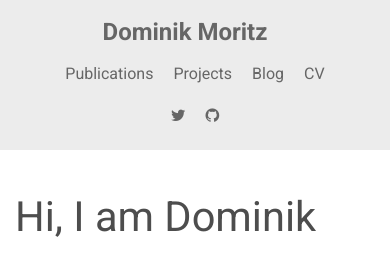
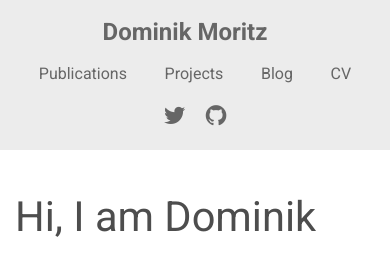
Before and after one commit to domoritz/domoritz.github.io, a Jekyll site: the page built from index.md, in a window 390 px wide. Shown: the top 257 px of the page. Built offline with Jekyll 4.4.1, drawn with Linux system fonts in a browser that asks for light colours; nearby versions of some CDN libraries.

Commit message:
Larger external icons on mobile. More space.

```diff
--- a/_sass/_nav.scss
+++ b/_sass/_nav.scss
@@ -52,8 +52,11 @@ nav {
 }
 
 @include media-query($content-width + 2*$spacing-unit) {
-  nav .external .name {
-    display: none;
+  nav .external {
+    font-size: 1.5em;
+    .name {
+      display: none;
+    }
   }
 }
 
@@ -66,7 +69,7 @@ nav {
     }
 
     line-height: 42px;
-    justify-content: center;
+
 
     a {
       padding: 0 10px;
@@ -86,6 +89,8 @@ nav {
   }
 
   nav {
+    justify-content: space-around;
+
     .spacer {
       display: none;
     }
```
